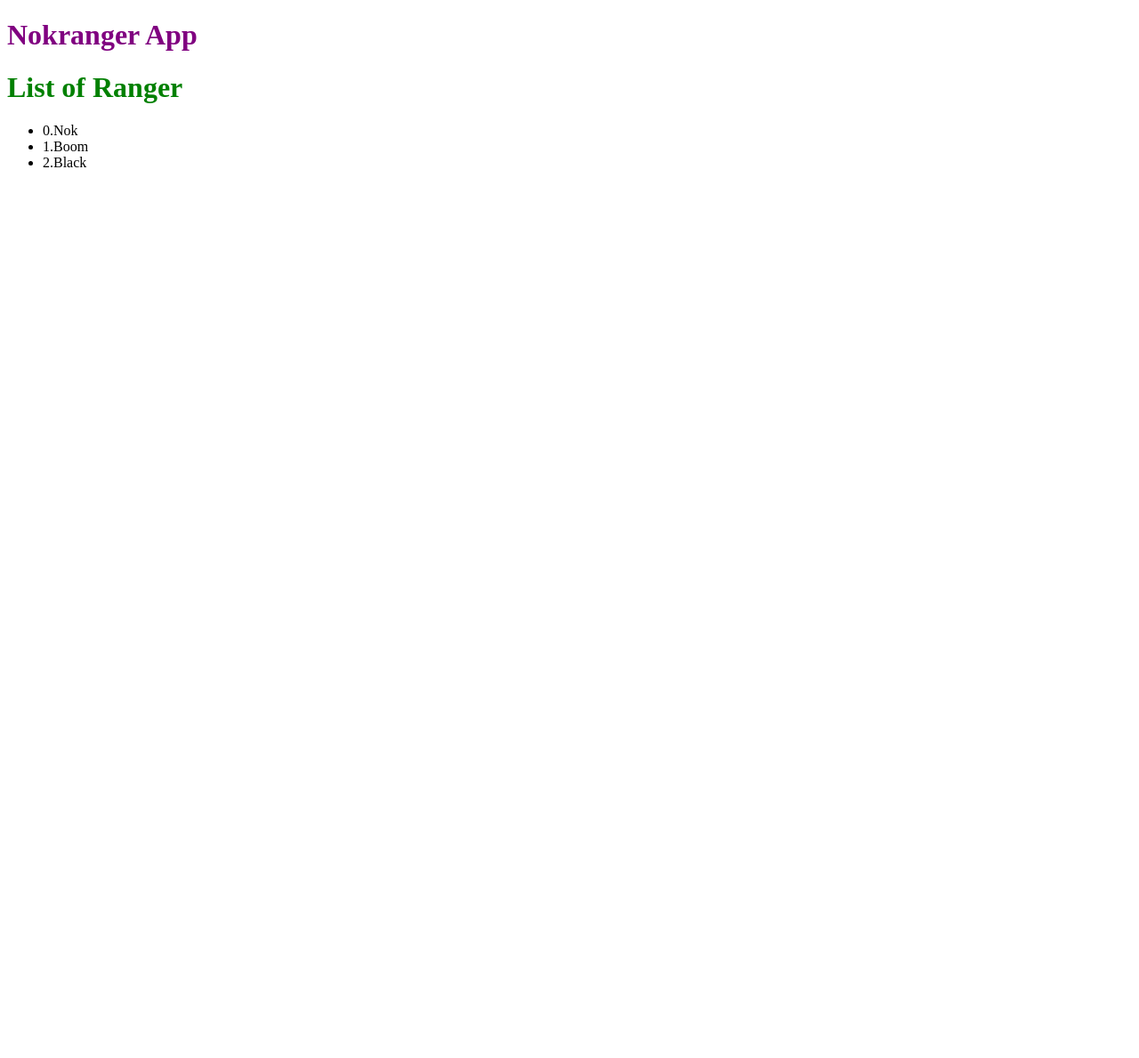
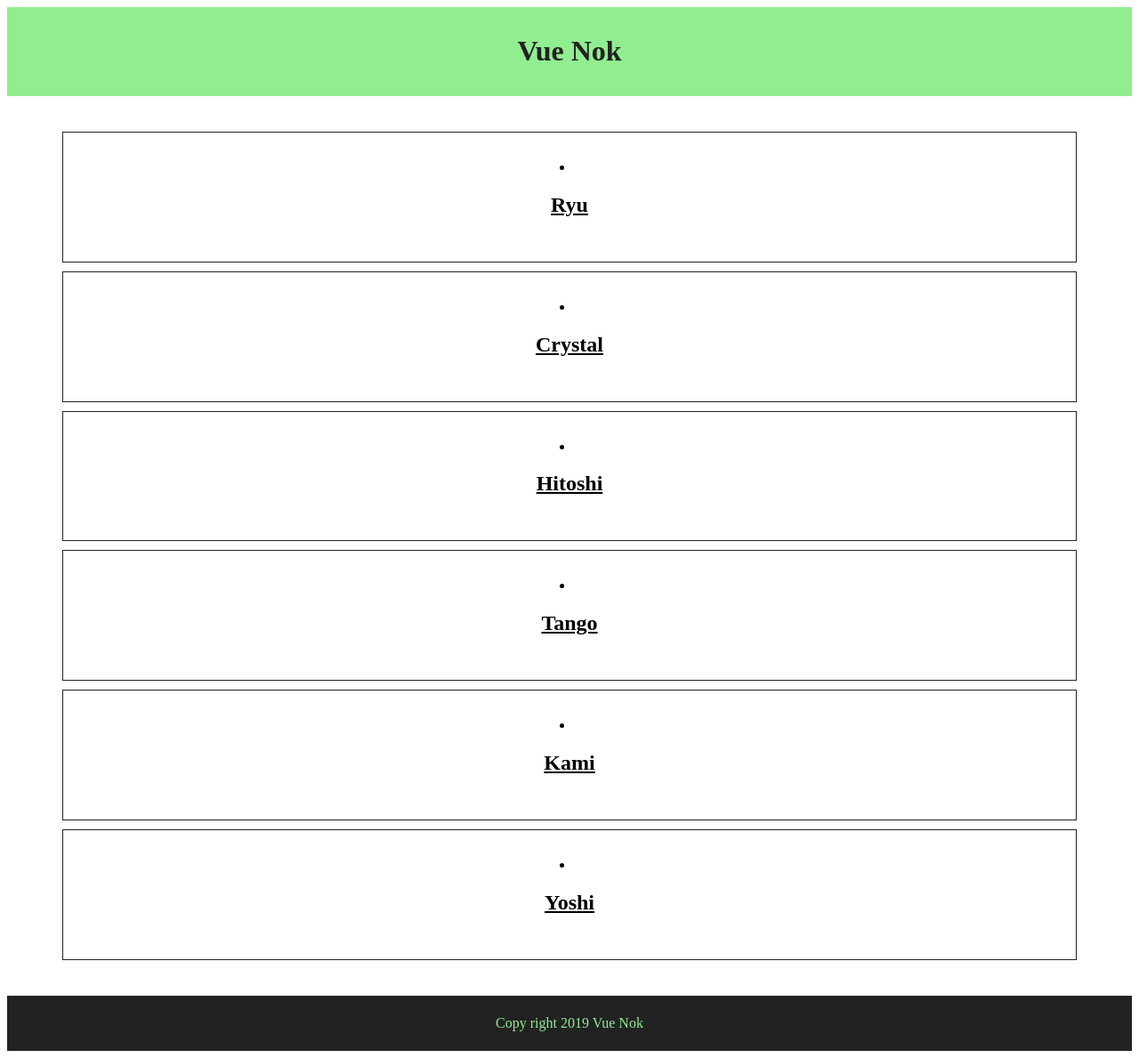
Before and after one commit to nokranger/_basicVueJS_CLI, a Vue app: page / in a window 1280 px wide. Shown: the whole page at 89% size. Before the commit the page ends 800 px from the top, so only its background shows below. Built offline with nearby package versions, Linux system fonts and the light colour scheme.

Commit message:
header, article, footer

```diff
--- a/src/App.vue
+++ b/src/App.vue
@@ -1,15 +1,20 @@
 <template>
   <div>
-    <h1>{{ title }}</h1>
-    <nok></nok>
+    <app-header></app-header>
+    <app-article></app-article>
+    <app-footer></app-footer>
   </div>
 </template>
 
 <script>
-import Nokranger from "./views/Nok.vue";
+import Header from "./components/Header.vue";
+import Article from "./components/Article.vue";
+import Footer from "./components/Footer.vue";
 export default {
   components: {
-    nok: Nokranger
+    "app-header": Header,
+    "app-article": Article,
+    "app-footer": Footer
   },
   data() {
     return {
--- /dev/null
+++ b/src/components/Article.vue
@@ -0,0 +1,79 @@
+<template>
+  <div id="ranger">
+    <u>
+      <li
+        v-for="(rangers, index) in ranger"
+        :key="index"
+        v-on:click="rangers.show = !rangers.show"
+      >
+        <h2>{{ rangers.name }}</h2>
+        <h3 v-show="rangers.show">{{ rangers.speciality }}</h3>
+      </li>
+    </u>
+  </div>
+</template>
+
+<script>
+export default {
+  data() {
+    return {
+      ranger: [
+        {
+          name: "Ryu",
+          speciality: "Vue Components",
+          show: false
+        },
+        {
+          name: "Crystal",
+          speciality: "HTML Wizardry",
+          show: false
+        },
+        {
+          name: "Hitoshi",
+          speciality: "Click Events",
+          show: false
+        },
+        {
+          name: "Tango",
+          speciality: "Conditionals",
+          show: false
+        },
+        {
+          name: "Kami",
+          speciality: "Webpack",
+          show: false
+        },
+        {
+          name: "Yoshi",
+          speciality: "Data Diggin",
+          show: false
+        }
+      ]
+    };
+  }
+};
+</script>
+
+<style scoped>
+#ranger {
+  width: 100%;
+  max-width: 1200px;
+  margin: 40px auto;
+  padding: 0 20px;
+  box-sizing: border-box;
+}
+ul {
+  display: flex;
+  flex-wrap: wrap;
+  list-style-type: none;
+  padding: 0;
+}
+li {
+  flex-grow: 1;
+  flex-basis: 300px;
+  text-align: center;
+  padding: 30px;
+  border: 1px solid #222;
+  margin: 10px;
+}
+</style>
--- /dev/null
+++ b/src/components/Footer.vue
@@ -0,0 +1,26 @@
+<template>
+  <footer>
+    <p>{{ copyright }}</p>
+  </footer>
+</template>
+
+<script>
+export default {
+  data() {
+    return {
+      copyright: "Copy right 2019 Vue Nok"
+    };
+  }
+};
+</script>
+
+<style scoped>
+footer {
+  background: #222;
+  padding: 6px;
+}
+p {
+  color: lightgreen;
+  text-align: center;
+}
+</style>
--- a/src/components/Header.vue
+++ b/src/components/Header.vue
@@ -1,15 +1,26 @@
 <template>
-
+  <header>
+    <h1>{{ title }}</h1>
+  </header>
 </template>
 
 <script>
 export default {
-    data() {
-        return {};
-    }
-}
+  data() {
+    return {
+      title: "Vue Nok"
+    };
+  }
+};
 </script>
 
 <style scoped>
-
+header {
+  background: lightgreen;
+  padding: 10px;
+}
+h1 {
+  color: #222;
+  text-align: center;
+}
 </style>
```
